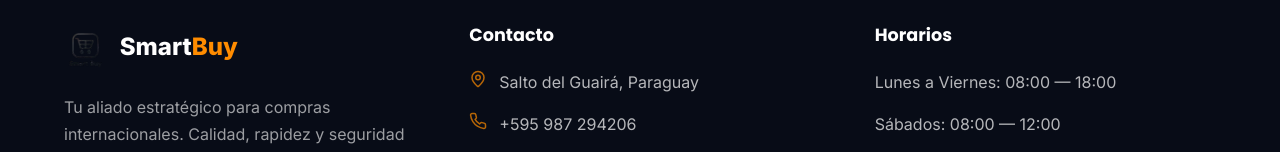
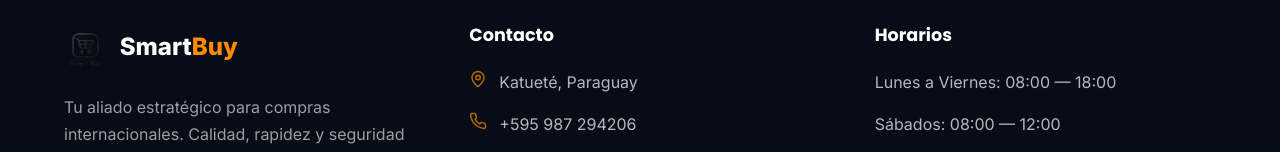
Before and after one commit to ace-star-dev/smartbuy, a React (Vite) app: page / in a window 1280 px wide. Shown: the part 3360-3512 px from the top of the page. Built offline with nearby package versions, Linux system fonts and the light colour scheme.

Commit message:
Fix: Correct business address in footer to Katueté, Paraguay

```diff
--- a/src/App.tsx
+++ b/src/App.tsx
@@ -497,7 +497,7 @@ const Footer = () => (
         <div>
           <h4 style={{ fontSize: '1.1rem', marginBottom: '1.5rem' }}>Contacto</h4>
           <ul style={{ display: 'flex', flexDirection: 'column', gap: '1rem', opacity: 0.7 }}>
-            <li style={{ display: 'flex', gap: '0.75rem' }}><MapPin size={18} className="text-secondary" /> Salto del Guairá, Paraguay</li>
+            <li style={{ display: 'flex', gap: '0.75rem' }}><MapPin size={18} className="text-secondary" /> Katueté, Paraguay</li>
             <li style={{ display: 'flex', gap: '0.75rem' }}><Phone size={18} className="text-secondary" /> +595 987 294206</li>
             <li style={{ display: 'flex', gap: '0.75rem' }}><Camera size={18} className="text-secondary" /> @smartbuypy</li>
           </ul>
```
